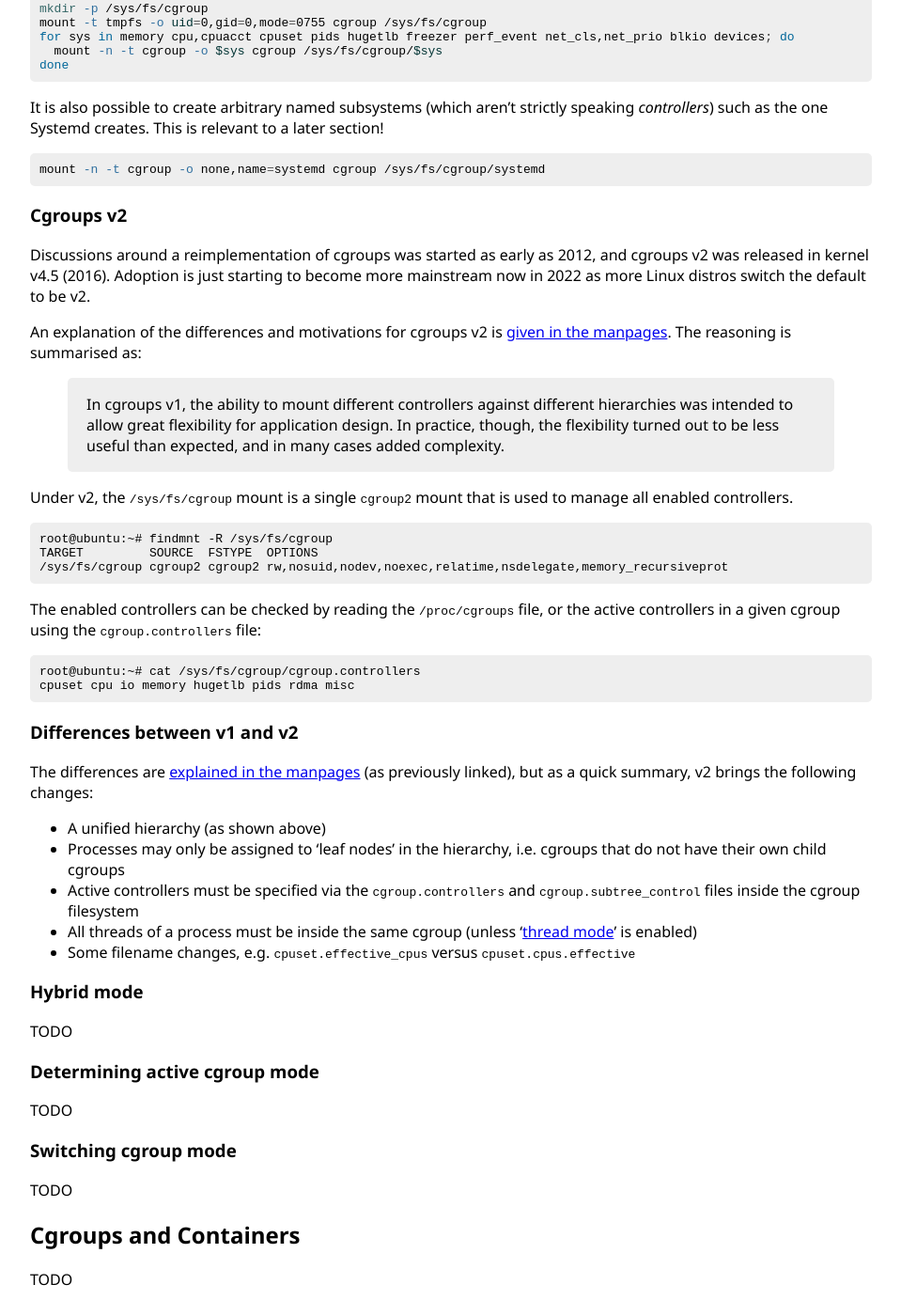
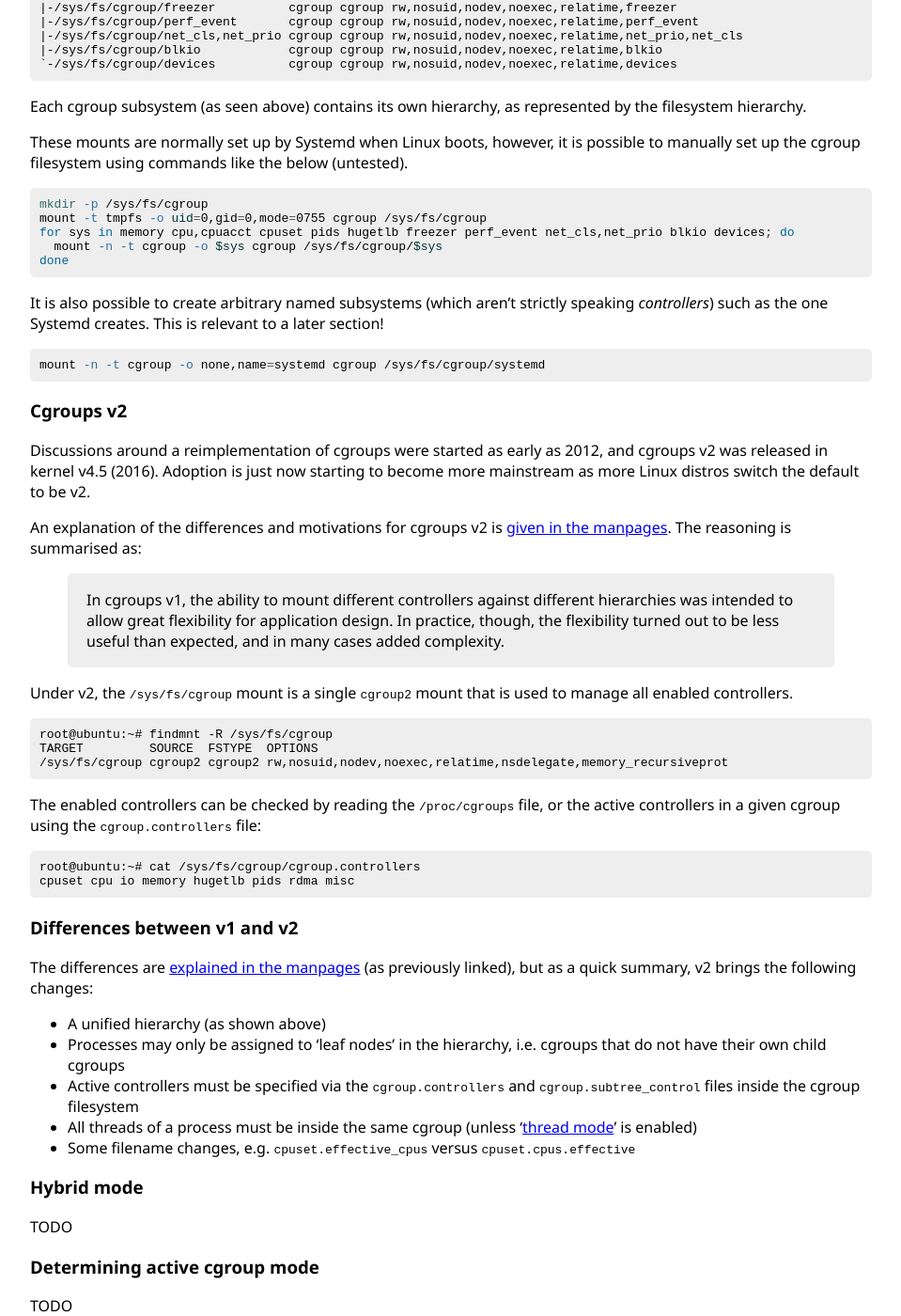
Before and after one commit to LewisGaul/LewisGaul.github.io, a Jekyll site: the page built from _posts/rough/2022-05-01-cgroups-intro.md, in a window 1280 px wide and 1400 px high, scrolled down 2665 px. Shown: the whole window at 94% size, without its empty margins (160-1119 px from the left). Built offline with Jekyll 4.4.1, drawn with Linux system fonts in a browser that asks for light colours; some of the changed text lies outside the part shown.

```diff
--- a/_posts/rough/2022-05-01-cgroups-intro.md
+++ b/_posts/rough/2022-05-01-cgroups-intro.md
@@ -112,8 +119,8 @@
 
 ### Cgroups v2
 
-Discussions around a reimplementation of cgroups was started as early as 2012, and cgroups v2 was released in kernel v4.5 (2016).
-Adoption is just starting to become more mainstream now in 2022 as more Linux distros switch the default to be v2.
+Discussions around a reimplementation of cgroups were started as early as 2012, and cgroups v2 was released in kernel v4.5 (2016).
+Adoption is just now starting to become more mainstream as more Linux distros switch the default to be v2.
 
 An explanation of the differences and motivations for cgroups v2 is [given in the manpages](https://man7.org/linux/man-pages/man7/cgroups.7.html#CGROUPS_VERSION_2).
 The reasoning is summarised as:
```
Also changed, not shown: other parts of _posts/rough/2022-05-01-cgroups-intro.md (+16 -0 lines).
